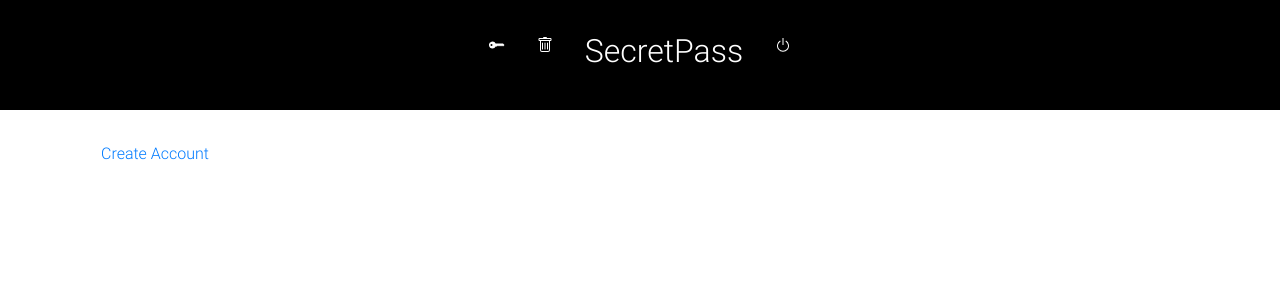
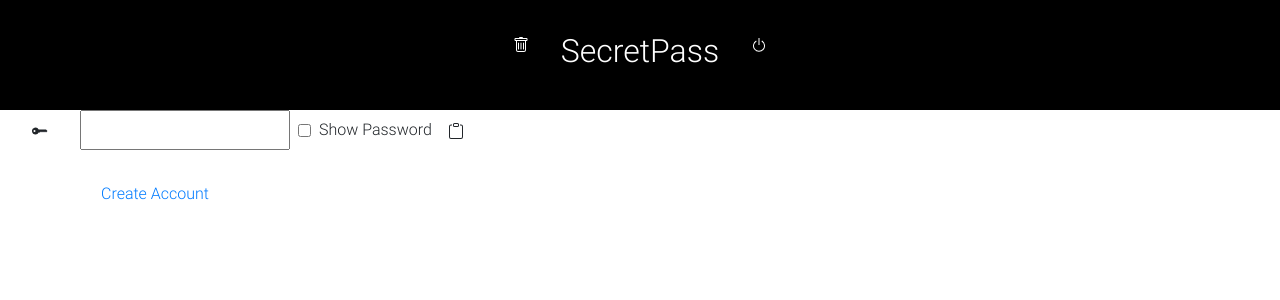
Before and after one commit to alpsakaci/bundles, a Django app: page /secretpass/ in a window 1280 px wide. Shown: the top 300 px of the page. Run offline with Django 3.2, Linux system fonts and the light colour scheme; the visitor is signed in with stand-in values (Sample User, id 1); parts of the project's set-up code (start-up, migrations or seed data) failed here and were passed over; some libraries are stand-ins or nearby versions.

Commit message:
password generator js added

```diff
--- /dev/null
+++ b/secretpass/static/js/generatePassword.js
@@ -0,0 +1,14 @@
+function generatePassword() {
+    var pass = '';
+    var str = 'ABCDEFGHIJKLMNOPQRSTUVWXYZ' +
+        'abcdefghijklmnopqrstuvwxyz0123456789@#$!*=/';
+
+    for (i = 1; i <= 20; i++) {
+        var char = Math.floor(Math.random()
+            * str.length + 1);
+
+        pass += str.charAt(char)
+    }
+
+    return pass;
+}
--- /dev/null
+++ b/secretpass/static/js/passwordInput.js
@@ -0,0 +1,30 @@
+const generateEl = document.getElementById('generatePassword')
+const resultEl = document.getElementById('passwordResult')
+const clipboardEl = document.getElementById('copyClipboard')
+
+clipboardEl.addEventListener('click', () => {
+    const textarea = document.createElement('textarea')
+    const password = resultEl.value
+
+    if (!password) { return }
+
+    textarea.value = password
+    document.body.appendChild(textarea)
+    textarea.select()
+    document.execCommand('copy')
+    textarea.remove()
+    alert("Password copied to clipboard")
+})
+
+generateEl.addEventListener('click', () => {
+    resultEl.value = generatePassword()
+})
+
+function showPassword() {
+    var x = document.getElementById("passwordResult");
+    if (x.type === "password") {
+        x.type = "text";
+    } else {
+        x.type = "password";
+    }
+}
--- a/secretpass/templates/secretpass/base.html
+++ b/secretpass/templates/secretpass/base.html
@@ -22,15 +22,6 @@
 
 <body>
     <ul class="nav justify-content-center black lighten-4 py-4 sticky-top text-white">
-        <li class="nav-item">
-            <a class="nav-link text-white" onclick="#">
-                <svg width="1em" height="1em" viewBox="0 0 16 16" class="bi bi-key-fill" fill="currentColor"
-                    xmlns="http://www.w3.org/2000/svg">
-                    <path fill-rule="evenodd"
-                        d="M3.5 11.5a3.5 3.5 0 1 1 3.163-5H14L15.5 8 14 9.5l-1-1-1 1-1-1-1 1-1-1-1 1H6.663a3.5 3.5 0 0 1-3.163 2zM2.5 9a1 1 0 1 0 0-2 1 1 0 0 0 0 2z" />
-                </svg>
-            </a>
-        </li>
         <li class="nav-item">
             <a class="nav-link text-white" href="{% url 'sptrash' %}">
                 <svg width="1em" height="1em" viewBox="0 0 16 16" class="bi bi-trash" fill="currentColor"
@@ -58,10 +49,36 @@
             </a>
         </li>
     </ul>
+    <ul class="nav">
+        <li class="nav-item">
+            <a class="nav-link mx-3" id="generatePassword">
+                <svg width="1em" height="1em" viewBox="0 0 16 16" class="bi bi-key-fill" fill="currentColor"
+                    xmlns="http://www.w3.org/2000/svg">
+                    <path fill-rule="evenodd"
+                        d="M3.5 11.5a3.5 3.5 0 1 1 3.163-5H14L15.5 8 14 9.5l-1-1-1 1-1-1-1 1-1-1-1 1H6.663a3.5 3.5 0 0 1-3.163 2zM2.5 9a1 1 0 1 0 0-2 1 1 0 0 0 0 2z" />
+                </svg>
+            </a>
+        </li>
+        <input id="passwordResult" type="password">
+        <input type="checkbox" onclick="showPassword()" class="my-auto mx-2">
+        <span class="my-auto">
+            Show Password
+        </span>
+        <a id="copyClipboard" class="my-auto mx-3"><svg width="1em" height="1em" viewBox="0 0 16 16"
+                class="bi bi-clipboard" fill="currentColor" xmlns="http://www.w3.org/2000/svg">
+                <path fill-rule="evenodd"
+                    d="M4 1.5H3a2 2 0 0 0-2 2V14a2 2 0 0 0 2 2h10a2 2 0 0 0 2-2V3.5a2 2 0 0 0-2-2h-1v1h1a1 1 0 0 1 1 1V14a1 1 0 0 1-1 1H3a1 1 0 0 1-1-1V3.5a1 1 0 0 1 1-1h1v-1z" />
+                <path fill-rule="evenodd"
+                    d="M9.5 1h-3a.5.5 0 0 0-.5.5v1a.5.5 0 0 0 .5.5h3a.5.5 0 0 0 .5-.5v-1a.5.5 0 0 0-.5-.5zm-3-1A1.5 1.5 0 0 0 5 1.5v1A1.5 1.5 0 0 0 6.5 4h3A1.5 1.5 0 0 0 11 2.5v-1A1.5 1.5 0 0 0 9.5 0h-3z" />
+            </svg></a>
+    </ul>
 
     {% block body %}
     {% endblock body %}
 
+    <script type="text/javascript" src="{% static 'js/generatePassword.js' %}"></script>
+    <script type="text/javascript" src="{% static 'js/passwordInput.js' %}"></script>
+
 </body>
 
 </html>
```
